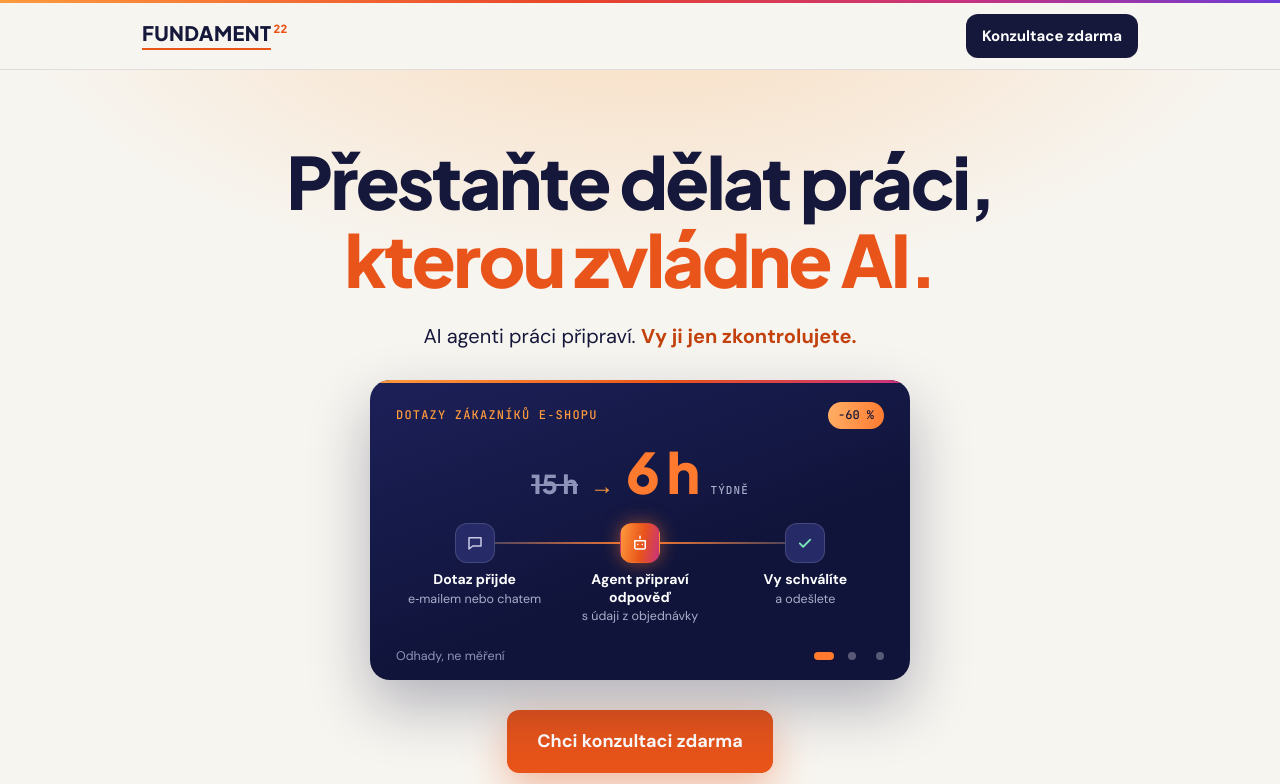
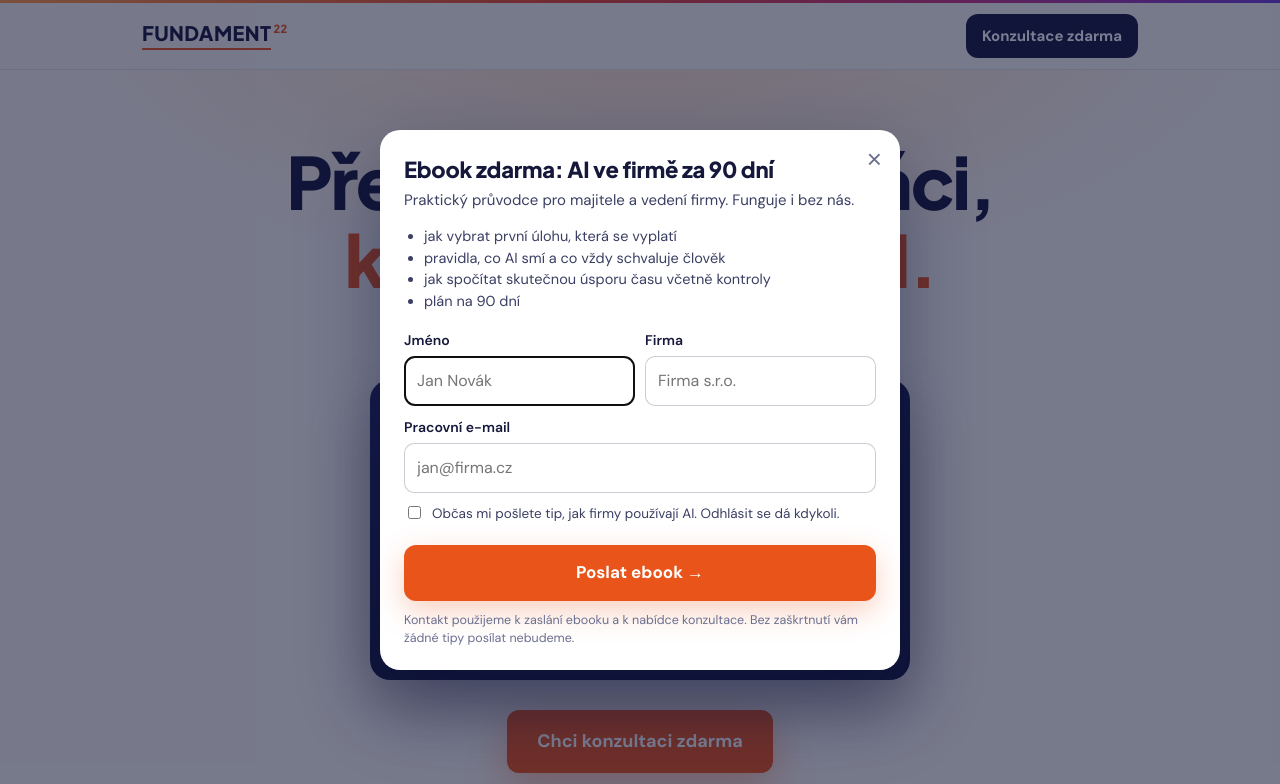
Before and after one commit to adamku8/fundament22-com, a plain HTML site: page index.html in a window 1280 px wide. Shown: the top 784 px of the page. Drawn offline with Linux system fonts and the light colour scheme.

Commit message:
Ebook AI ve firmě za 90 dní: 3 nabídky na úvodu, 1 na podstránkách, popup po 45 s / 60 %, formulář do tabulky, měření cta_ebook_klik, ebook_popup_zobrazen, odeslany_ebook
Co-Authored-By: Claude Opus 5.5 <noreply@anthropic.com>

```diff
--- /dev/null
+++ b/assets/ebook/ebook.js
@@ -0,0 +1,155 @@
+/* Nabídka ebooku „AI ve firmě za 90 dní“ na fundament22.com.
+ * - Vykreslí nabídku do každého <div data-ebook-cta="misto"></div> (místo = název pro měření).
+ * - Po 45 s nebo po 60 % stránky jednou otevře popup (znovu nejdřív za 14 dní, po stažení už nikdy).
+ * - Formulář posílá kontakt na stejný Apps Script jako průvodce (fundament22-formular-apps-script.gs),
+ *   s verdict "ebook", takže řádek v tabulce Kontakty je poznat. Po odeslání ukáže odkaz na PDF.
+ * - Měření (jen když je po souhlasu načtené gtag): cta_ebook_klik, ebook_popup_zobrazen, odeslany_ebook.
+ * Související: index.html (umístění nabídek), FUNDAMENT22-GTM-strategie-v13.html (cíl a vyhodnocení).
+ */
+(function () {
+  var SUBMIT = "https://script.google.com/macros/s/AKfycbzrRzWBLmW5Ytwv1tQ8GuSy7L3nRAslf6H_FpxVo6SeAnjpxb6wrLaOyjn7RGcaV_-A/exec";
+  var PDF = "/assets/ebook/AI-ve-firme-za-90-dni.pdf";
+  var CONTACT = "petr@locoglobal.ai";
+  var KEY_SEEN = "f22_ebook_popup", KEY_DONE = "f22_ebook_ok";
+  var POPUP_DELAY = 45000, POPUP_SCROLL = 0.6, POPUP_PAUSE_DAYS = 14;
+
+  function get(k) { try { return localStorage.getItem(k); } catch (e) { return null; } }
+  function set(k, v) { try { localStorage.setItem(k, v); } catch (e) {} }
+  function ev(name, p) { if (window.gtag) window.gtag("event", name, p || {}); }
+  function esc(s) { return String(s).replace(/[&<>"]/g, function (c) { return { "&": "&amp;", "<": "&lt;", ">": "&gt;", '"': "&quot;" }[c]; }); }
+  function utm() {
+    var o = {}, q = new URLSearchParams(location.search);
+    ["utm_source", "utm_medium", "utm_campaign", "utm_content", "utm_term", "fbclid", "gclid"].forEach(function (k) { if (q.get(k)) o[k] = q.get(k); });
+    if (document.referrer) o.referrer = document.referrer.slice(0, 200);
+    return o;
+  }
+
+  var css = document.createElement("style");
+  css.textContent =
+    ".ebk{display:flex;gap:22px;align-items:center;flex-wrap:wrap;max-width:980px;margin:0 auto;padding:22px 24px;border-radius:18px;background:#FFF4EC;border:1px solid rgba(232,84,26,.25)}" +
+    ".ebk-wrap{padding:28px 20px}" +
+    ".ebk-cover{flex:0 0 auto;width:92px;height:122px;border-radius:8px;background:linear-gradient(150deg,#10143A,#2B2F6B);color:#fff;display:flex;flex-direction:column;justify-content:flex-end;padding:10px;font-weight:800;font-size:13px;line-height:1.15;box-shadow:0 10px 24px rgba(16,20,58,.28)}" +
+    ".ebk-cover small{display:block;font-weight:600;font-size:9px;letter-spacing:.06em;color:#FDBA74;margin-bottom:6px}" +
+    ".ebk-tx{flex:1 1 320px}.ebk-tx b{display:block;font-size:19px;margin-bottom:4px;color:#15183A}.ebk-tx p{margin:0;color:#3B3F63;font-size:15.5px;line-height:1.5}" +
+    ".ebk .btn{flex:0 0 auto}" +
+    ".ebm{position:fixed;inset:0;z-index:80;display:flex;align-items:center;justify-content:center;padding:16px;background:rgba(16,20,58,.55)}" +
+    ".ebm[hidden]{display:none}" +
+    ".ebm-box{position:relative;width:100%;max-width:520px;max-height:calc(100vh - 32px);overflow:auto;background:#fff;color:#15183A;border-radius:20px;padding:26px 24px 22px;box-shadow:0 30px 80px rgba(16,20,58,.4)}" +
+    ".ebm-x{position:absolute;top:10px;right:12px;border:0;background:none;font-size:26px;line-height:1;cursor:pointer;color:#6B6F8F;padding:6px}" +
+    ".ebm h3{margin:0 0 6px;font-size:22px;line-height:1.25;padding-right:28px}.ebm p{margin:0 0 14px;color:#3B3F63;font-size:15px;line-height:1.5}" +
+    ".ebm ul{margin:0 0 16px;padding-left:20px;color:#3B3F63;font-size:14.5px;line-height:1.5}" +
+    ".ebm label{display:block;font-size:14px;font-weight:600;margin:0 0 10px}" +
+    ".ebm input[type=text],.ebm input[type=email]{display:block;width:100%;box-sizing:border-box;margin-top:5px;font:inherit;font-weight:400;font-size:16px;padding:11px 12px;border:1px solid rgba(21,24,58,.22);border-radius:10px}" +
+    ".ebm .two{display:flex;gap:10px;flex-wrap:wrap}.ebm .two label{flex:1 1 180px}" +
+    ".ebm .ck{display:flex;gap:8px;align-items:flex-start;font-weight:400;font-size:13.5px;color:#3B3F63}.ebm .ck input{margin-top:3px}" +
+    ".ebm .err{color:#B91C1C;font-size:14px;min-height:1px;margin:4px 0 10px}" +
+    ".ebm .btn{width:100%;text-align:center;box-sizing:border-box;border:0;cursor:pointer;font:inherit;font-weight:700}" +
+    ".ebm .legal{font-size:12.5px;color:#6B6F8F;margin:10px 0 0}";
+  document.head.appendChild(css);
+
+  /* ---- nabídky v textu ---- */
+  document.querySelectorAll("[data-ebook-cta]").forEach(function (el) {
+    var misto = el.getAttribute("data-ebook-cta") || "text";
+    el.classList.add("ebk-wrap");
+    el.innerHTML =
+      '<div class="ebk"><div class="ebk-cover" aria-hidden="true"><small>EBOOK ZDARMA</small>AI ve firmě za 90 dní</div>' +
+      '<div class="ebk-tx"><b>' + esc(el.getAttribute("data-title") || "Ebook zdarma: AI ve firmě za 90 dní") + "</b>" +
+      "<p>" + esc(el.getAttribute("data-text") || "Jak vybrat jednu rutinu, vyzkoušet ji za čtyři týdny a spočítat, kolik času AI opravdu ušetří. Prakticky, pro firmy s 15 až 250 lidmi.") + "</p></div>" +
+      '<a class="btn" href="#ebook" data-ebook-open="' + esc(misto) + '">Stáhnout ebook →</a></div>';
+  });
+  document.addEventListener("click", function (e) {
+    var a = e.target.closest && e.target.closest("[data-ebook-open]");
+    if (!a) return;
+    e.preventDefault();
+    ev("cta_ebook_klik", { misto: a.getAttribute("data-ebook-open") });
+    open("klik");
+  });
+
+  /* ---- okno s formulářem ---- */
+  var m = document.createElement("div");
+  m.className = "ebm"; m.hidden = true;
+  m.setAttribute("role", "dialog"); m.setAttribute("aria-modal", "true"); m.setAttribute("aria-labelledby", "ebmT");
+  document.body.appendChild(m);
+  var lastFocus = null, source = "klik";
+
+  function formHtml() {
+    return '<div class="ebm-box"><button class="ebm-x" type="button" aria-label="Zavřít">×</button>' +
+      '<h3 id="ebmT">Ebook zdarma: AI ve firmě za 90 dní</h3>' +
+      "<p>Praktický průvodce pro majitele a vedení firmy. Funguje i bez nás.</p>" +
+      "<ul><li>jak vybrat první úlohu, která se vyplatí</li><li>pravidla, co AI smí a co vždy schvaluje člověk</li><li>jak spočítat skutečnou úsporu času včetně kontroly</li><li>plán na 90 dní</li></ul>" +
+      '<form novalidate><div class="two"><label>Jméno<input type="text" name="name" autocomplete="name" placeholder="Jan Novák" required></label>' +
+      '<label>Firma<input type="text" name="company" autocomplete="organization" placeholder="Firma s.r.o." required></label></div>' +
+      '<label>Pracovní e-mail<input type="email" name="email" inputmode="email" autocomplete="email" placeholder="jan@firma.cz" required></label>' +
+      '<label class="ck"><input type="checkbox" name="news" value="ano"> Občas mi pošlete tip, jak firmy používají AI. Odhlásit se dá kdykoli.</label>' +
+      '<p class="err" role="alert"></p><button class="btn" type="submit">Poslat ebook →</button>' +
+      '<p class="legal">Kontakt použijeme k zaslání ebooku a k nabídce konzultace. Bez zaškrtnutí vám žádné tipy posílat nebudeme.</p></form></div>';
+  }
+  function doneHtml() {
+    return '<div class="ebm-box"><button class="ebm-x" type="button" aria-label="Zavřít">×</button>' +
+      '<h3 id="ebmT">Ebook je váš.</h3><p>Stáhněte si ho hned. Až budete vědět, kterou úlohu chcete zkusit, probereme ji spolu na konzultaci: 30 minut, zdarma.</p>' +
+      '<a class="btn" href="' + PDF + '" target="_blank" rel="noopener" download>Stáhnout PDF →</a>' +
+      '<p class="legal" style="margin-top:14px"><a href="/#analyza" data-ebook-close>Chci rovnou konzultaci</a></p></div>';
+  }
+  function bind() {
+    m.querySelector(".ebm-x").onclick = close;
+    var c = m.querySelector("[data-ebook-close]"); if (c) c.onclick = close;
+    var form = m.querySelector("form"); if (!form) return;
+    var err = form.querySelector(".err"), btn = form.querySelector("button[type=submit]");
+    form.onsubmit = function (e) {
+      e.preventDefault(); err.textContent = "";
+      var d = {}; new FormData(form).forEach(function (v, k) { d[k] = String(v).trim(); });
+      if (!d.name || !d.company) { err.textContent = "Doplňte prosím jméno a firmu."; return; }
+      if (!/^[^\s@]+@[^\s@]+\.[^\s@]{2,}$/.test(d.email)) { err.textContent = "Zkontrolujte prosím e-mail."; return; }
+      var payload = { name: d.name, company: d.company, email: d.email, verdict: "ebook", tasks: ["Ebook AI ve firmě za 90 dní"],
+        painText: d.news === "ano" ? "souhlas s tipy: ano" : "souhlas s tipy: ne", answers: { zdroj: source, tipy: d.news === "ano" },
+        utm: utm(), page: location.pathname, ts: new Date().toISOString() };
+      btn.disabled = true; btn.textContent = "Odesílám…";
+      /* text/plain: prostý požadavek bez preflightu, jinak ho Apps Script odmítne (stejně jako průvodce). */
+      fetch(SUBMIT, { method: "POST", headers: { "Content-Type": "text/plain;charset=utf-8" }, body: JSON.stringify(payload) })
+        .then(function (r) { if (!r.ok) throw new Error(r.status); return r.json(); })
+        .then(function (res) {
+          if (!res || res.ok !== true) throw new Error("zapis");
+          set(KEY_DONE, "1");
+          ev("odeslany_ebook", { zdroj: source, tipy: d.news === "ano" ? "ano" : "ne" });
+          m.innerHTML = doneHtml(); bind(); focusFirst();
+        })
+        .catch(function () {
+          btn.disabled = false; btn.textContent = "Poslat ebook →";
+          err.innerHTML = 'Odeslání se nezdařilo. Zkuste to znovu, nebo napište na <a href="mailto:' + CONTACT + '">' + CONTACT + "</a>.";
+        });
+    };
+  }
+  function focusFirst() { var f = m.querySelector("input,a.btn,button.btn"); if (f) f.focus(); }
+  function open(src) {
+    source = src;
+    lastFocus = document.activeElement;
+    m.innerHTML = get(KEY_DONE) ? doneHtml() : formHtml();
+    bind(); m.hidden = false; focusFirst();
+  }
+  function close() { m.hidden = true; if (lastFocus && lastFocus.focus) lastFocus.focus(); }
+  m.addEventListener("click", function (e) { if (e.target === m) close(); });
+  document.addEventListener("keydown", function (e) { if (e.key === "Escape" && !m.hidden) close(); });
+
+  /* ---- popup po chvilce ---- */
+  if (location.hash === "#ebook") setTimeout(function () { open("odkaz"); }, 300);
+  var seen = Number(get(KEY_SEEN) || 0);
+  var noPopup = document.documentElement.hasAttribute("data-no-ebook-popup");
+  if (!noPopup && !get(KEY_DONE) && Date.now() - seen > POPUP_PAUSE_DAYS * 864e5) {
+    var fired = false;
+    var fire = function () {
+      if (fired || !m.hidden) return;
+      var bar = document.getElementById("cbar");
+      if (bar && !bar.hidden) { setTimeout(fire, 8000); return; } /* nejdřív ať návštěvník vyřeší lištu s měřením */
+      fired = true; set(KEY_SEEN, String(Date.now()));
+      window.removeEventListener("scroll", onScroll);
+      ev("ebook_popup_zobrazen", {});
+      open("popup");
+    };
+    var onScroll = function () {
+      var h = document.documentElement.scrollHeight - innerHeight;
+      if (h > 0 && scrollY / h >= POPUP_SCROLL) fire();
+    };
+    setTimeout(fire, POPUP_DELAY);
+    window.addEventListener("scroll", onScroll, { passive: true });
+  }
+})();
--- a/index.html
+++ b/index.html
@@ -418,6 +418,7 @@ a.pp:hover .li{text-decoration:underline}
 <p class="sub">S AI dnes pracuje skoro každý, ale končí to u jednotlivců. Každý si pomáhá sám a firma si z toho nic neuloží.</p>
 </div></section>
 
+<div data-ebook-cta="uvod-po-otazce" data-title="Nevíte, kde s AI začít?" data-text="Ebook zdarma AI ve firmě za 90 dní: jak vybrat jednu rutinu, vyzkoušet ji za čtyři týdny a spočítat, kolik času opravdu ušetří."></div>
 <section id="obory"><div class="wrap">
 <p class="eyebrow">Obory</p>
 <h2>Kde to umíme zavést.</h2>
@@ -522,6 +523,7 @@ a.pp:hover .li{text-decoration:underline}
 </div>
 </div></section>
 
+<div data-ebook-cta="po-co-je-agent"></div>
 <section id="pro-koho"><div class="wrap">
 <p class="eyebrow">Narovinu</p>
 <h2>Není to pro každého.</h2>
@@ -560,6 +562,7 @@ a.pp:hover .li{text-decoration:underline}
 </script>
 </div></section>
 
+<div data-ebook-cta="po-otazkach" data-title="Chcete to nejdřív zkusit sami?" data-text="V ebooku AI ve firmě za 90 dní je celý postup, který funguje i bez nás: výběr úlohy, pravidla, měření úspory a plán na 90 dní."></div>
 <section id="kdo-jsme"><div class="wrap">
 <p class="eyebrow">Kdo jsme</p>
 <h2>Nejdřív jsme to postavili u sebe.</h2>
@@ -930,5 +933,6 @@ render();
   if(v==="yes") load(); else if(v!=="no") bar.hidden=false;
 })();
 </script>
+<script src="/assets/ebook/ebook.js" defer></script>
 </body>
 </html>
```
Also changed, not shown: ai-pro-advokaty/index.html (+2 -0 lines), ai-pro-e-shopy/index.html (+2 -0 lines), ai-pro-marketingove-agentury/index.html (+2 -0 lines), ai-pro-profesni-sluzby/index.html (+2 -0 lines), ai-pro-ucetni/index.html (+2 -0 lines), ai-v-hr/index.html (+2 -0 lines), ai-ve-vyrobe-a-velkoobchodu/index.html (+2 -0 lines), skilly/index.html (+2 -0 lines), 1 other file.
